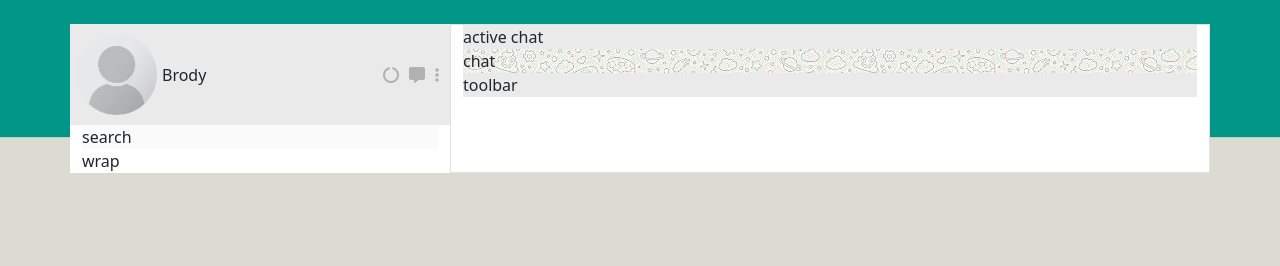
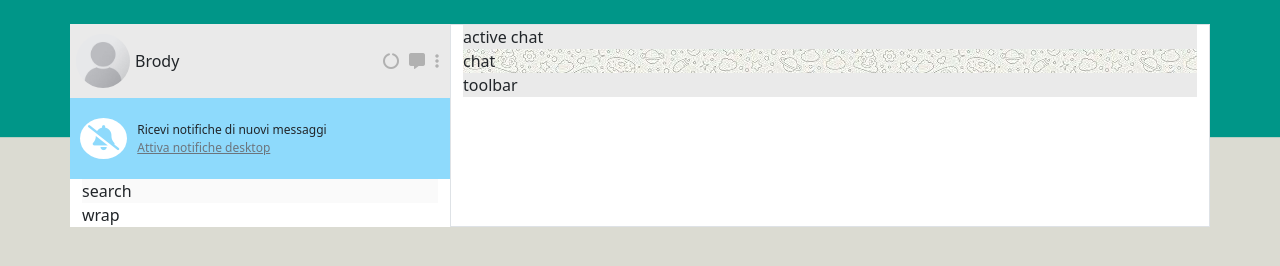
Before and after one commit to Brody14/vue-boolzapp, a plain HTML site: page index.html in a window 1280 px wide. Drawn offline with nearby package versions, Linux system fonts and the light colour scheme.

Commit message:
FEAT notification

```diff
--- a/css/style.css
+++ b/css/style.css
@@ -34,26 +34,13 @@ body {
     overflow: hidden;
 }
 
+
+/* USER TOOLBAR */
+
 .user-toolbar,
 .chat__header,
 .chat__toolbar {
     background-color: var(--user-bg);
-}
-
-.notifications {
-    background-color: var(--notifications-bg);
-}
-
-.chat__view {
-    background-image: url(../img/backgroundChat.jpg);
-}
-
-.search-bar {
-    background-color: var(--search-bg);
-}
-
-.chat__header {
-    width: 100%;
 }
 
 .user-toolbar{
@@ -69,9 +56,34 @@ body {
 }
 
 .user__img {
-    width: 30%;
-    border-radius: 50%;
+    width: 20%;
     object-fit: 1/1;
     object-position: center;
     margin-right: 5px;
 }
+
+/* NOTIFICATION */
+
+.notifications {
+    background-color: var(--notifications-bg);
+}
+
+.bell {
+    font-size: 25px;
+    color: var(--notifications-bg);
+    padding: 20px 10px;
+}
+
+.notifications__text {
+    font-size: 12px;
+}
+
+/* CHAT WRAPPER */
+
+.chat__view {
+    background-image: url(../img/backgroundChat.jpg);
+}
+
+.search-bar {
+    background-color: var(--search-bg);
+}
--- a/index.html
+++ b/index.html
@@ -18,10 +18,10 @@
             <div class="container bg-white">
                 <div class="row">
 
-                    <div class="col-4 main-aside">
+                    <div class="col-4">
                         <div class="row user-toolbar align-items-center">
                             <div class="col d-flex align-items-center p-0">
-                                <img class="user__img" src="./img/user.jpg" alt="">
+                                <img class="user__img rounded-circle" src="./img/user.jpg" alt="">
                                 <span>Brody</span>
                             </div>
                             <div class="col-auto p-0">
@@ -44,9 +44,17 @@
                                 </ul>
                             </div>
                         </div>
-                        <div class="notifications">
 
+                        <div class="row notifications align-items-center">
+                           <div class="col-auto bell">
+                            <i class="rounded-circle bg-white p-2 fa-solid fa-bell-slash"></i>
+                           </div>
+                           <div class="col notifications__text p-0">
+                            <p class="m-0">Ricevi notifiche di nuovi messaggi</p>
+                            <a class="m-0 text-decoration-underline text-secondary" href="#">Attiva notifiche desktop</a>
+                           </div>
                         </div>
+
                         <div class="search-bar">search</div>
                         <div class="chat-wrapper">wrap</div>
 
```
